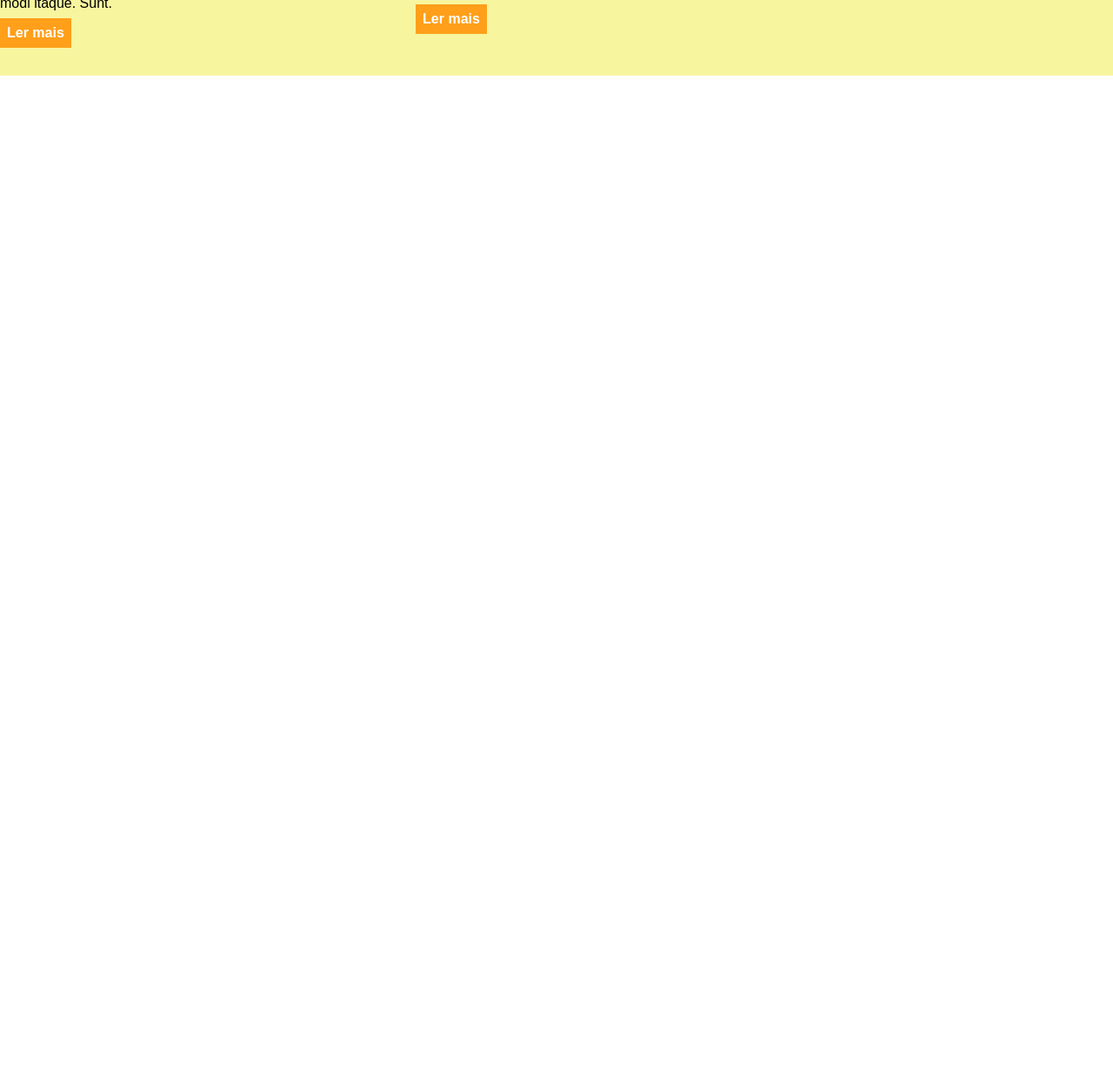
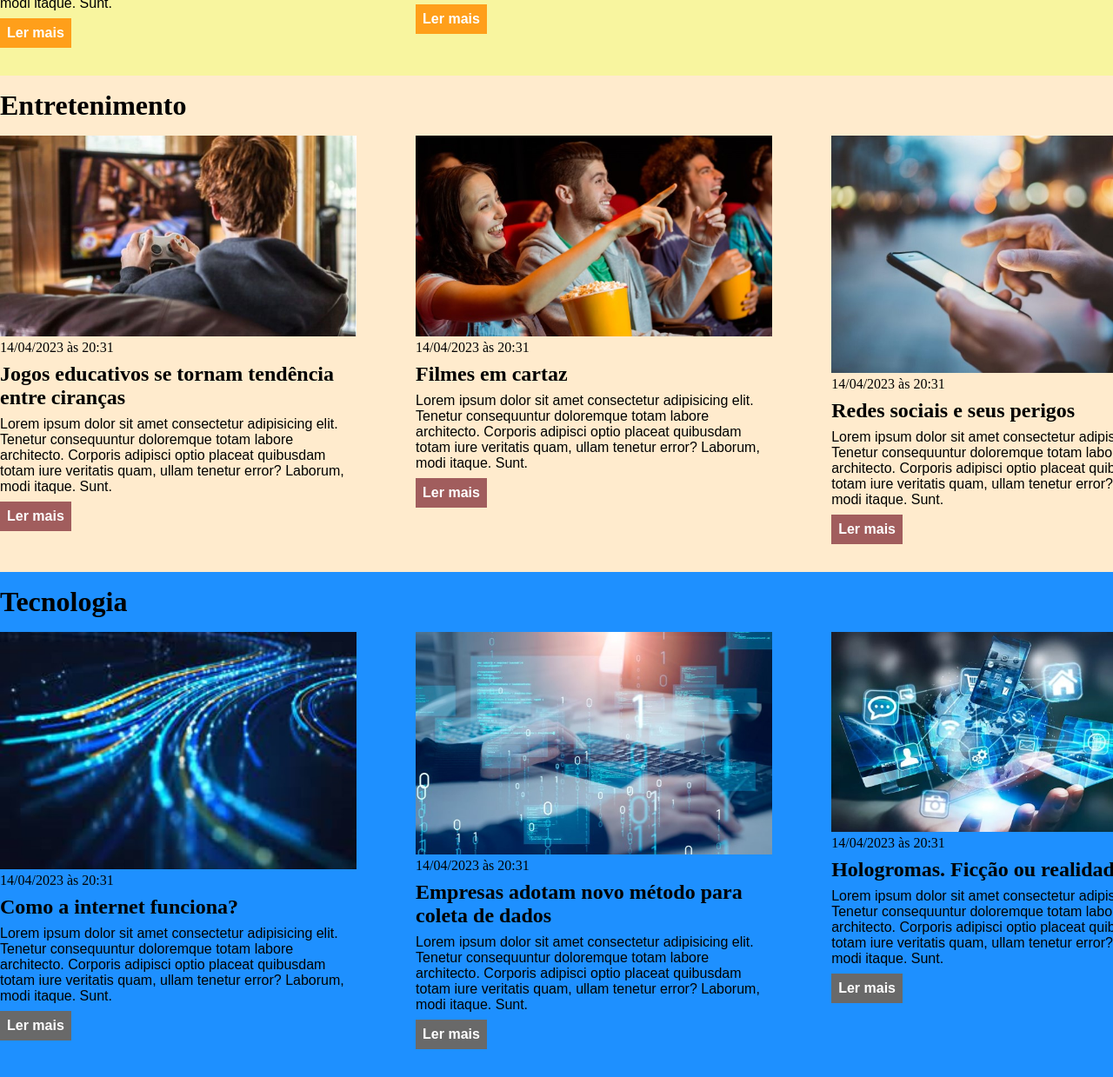
Before and after one commit to thiagozanfolin/curso_ebac_frontend, a plain HTML site: page exercicio_css/index.html in a window 1280 px wide. Shown: the part 1140-2379 px from the top of the page at 87% size. Before the commit the page ends 1227 px from the top, so only its background shows below. Drawn offline with Linux system fonts and the light colour scheme.

Commit message:
Conclusão 1.0

```diff
--- a/exercicio_css/index.html
+++ b/exercicio_css/index.html
@@ -103,5 +103,83 @@
             </div>
         </div>
     </section>
+</section>
+<section id="entertainment">
+    <div class="container">
+        <h2>Entretenimento</h2>
+        <div class="articles">
+            <article>
+                <img src="./imagens/videogame.jpg" alt="Criança jogando videogame" />
+                <header>
+                    <time>14/04/2023 às 20:31</time>
+                </header>
+                <h3>Jogos educativos se tornam tendência entre ciranças</h3>
+                <p>
+                    Lorem ipsum dolor sit amet consectetur adipisicing elit. Tenetur consequuntur doloremque totam labore architecto. Corporis adipisci optio placeat quibusdam totam iure veritatis quam, ullam tenetur error? Laborum, modi itaque. Sunt.
+                </p>
+                <a href="#" title="Leia a notícia completa">Ler mais</a>
+            </article>
+            <article>
+                <img src="./imagens/cinema.jpg" alt="Sala de cinema" />
+                <header>
+                    <time>14/04/2023 às 20:31</time>
+                </header>
+                <h3>Filmes em cartaz</h3>
+                <p>
+                    Lorem ipsum dolor sit amet consectetur adipisicing elit. Tenetur consequuntur doloremque totam labore architecto. Corporis adipisci optio placeat quibusdam totam iure veritatis quam, ullam tenetur error? Laborum, modi itaque. Sunt.
+                </p>
+                <a href="#" title="Leia a notícia completa">Ler mais</a>
+            </article>
+            <article>
+                <img src="./imagens/celular.jpg" alt="Pessoa segurando um smartphone" />
+                <header>
+                    <time>14/04/2023 às 20:31</time>
+                </header>
+                <h3>Redes sociais e seus perigos</h3>
+                <p>
+                    Lorem ipsum dolor sit amet consectetur adipisicing elit. Tenetur consequuntur doloremque totam labore architecto. Corporis adipisci optio placeat quibusdam totam iure veritatis quam, ullam tenetur error? Laborum, modi itaque. Sunt.
+                </p>
+                <a href="#" title="Leia a notícia completa">Ler mais</a>
+            </article>
+        </div>
+    </div>
+</section>
+<section id="tecnology">
+    <div class="container">
+        <h2>Tecnologia</h2>
+        <div class="articles">
+            <article>
+                <img src="./imagens/cabos.jpg" alt="Cabos de rede" />
+                <header>
+                    <time>14/04/2023 às 20:31</time>
+                </header>
+                <h3>Como a internet funciona?</h3>
+                <p>
+                    Lorem ipsum dolor sit amet consectetur adipisicing elit. Tenetur consequuntur doloremque totam labore architecto. Corporis adipisci optio placeat quibusdam totam iure veritatis quam, ullam tenetur error? Laborum, modi itaque. Sunt.
+                </p>
+                <a href="#" title="Leia a notícia completa">Ler mais</a>
+            </article>
+            <article>
+                <img src="./imagens/teclado.jpg" alt="Teclado" />
+                <header>
+                    <time>14/04/2023 às 20:31</time>
+                </header>
+                <h3>Empresas adotam novo método para coleta de dados</h3>
+                <p>
+                    Lorem ipsum dolor sit amet consectetur adipisicing elit. Tenetur consequuntur doloremque totam labore architecto. Corporis adipisci optio placeat quibusdam totam iure veritatis quam, ullam tenetur error? Laborum, modi itaque. Sunt.
+                </p>
+                <a href="#" title="Leia a notícia completa">Ler mais</a>
+            </article>
+            <article>
+                <img src="./imagens/tecnologia.jpg" alt="Holograma" />
+                <header>
+                    <time>14/04/2023 às 20:31</time>
+                </header>
+                <h3>Hologromas. Ficção ou realidade?</h3>
+                <p>
+                    Lorem ipsum dolor sit amet consectetur adipisicing elit. Tenetur consequuntur doloremque totam labore architecto. Corporis adipisci optio placeat quibusdam totam iure veritatis quam, ullam tenetur error? Laborum, modi itaque. Sunt.
+                </p>
+                <a href="#" title="Leia a notícia completa">Ler mais</a>
+            </article>
 </body>
 </html>
--- a/exercicio_css/main.css
+++ b/exercicio_css/main.css
@@ -103,3 +103,18 @@ section h2 {
 #economy .articles article a {
     background-color: #ff9f1a;
 }
+
+#entertainment{
+    background-color: blanchedalmond;
+}
+
+#entertainment .articles article a {
+    background-color: rgb(161, 93, 93);
+}
+
+#tecnology{
+    background-color: dodgerblue;
+}
+
+#tecnology .articles article a {
+    background-color: dimgray;
```
